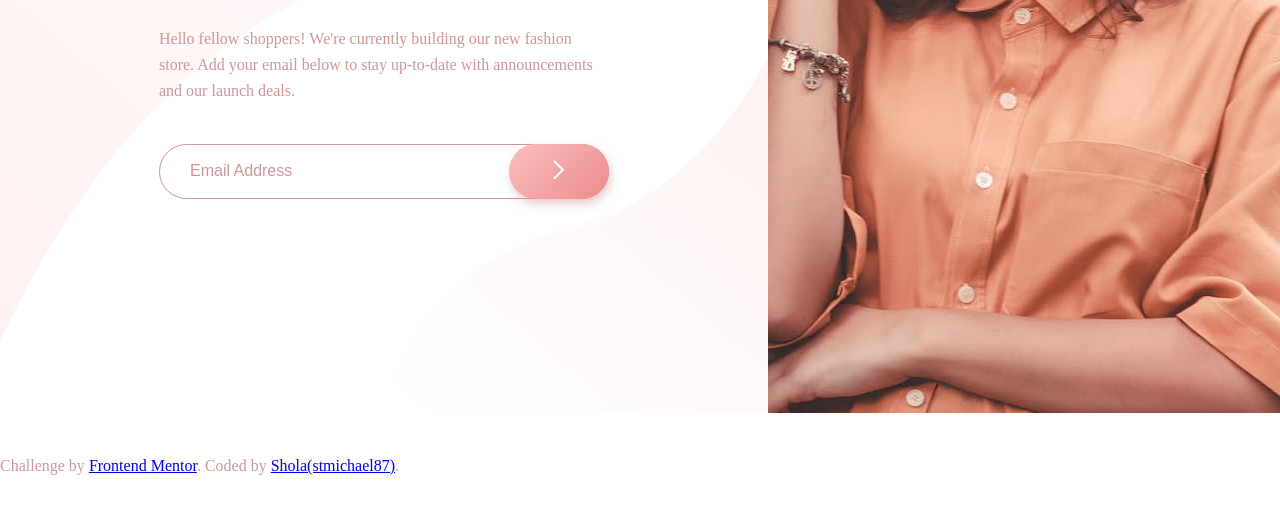
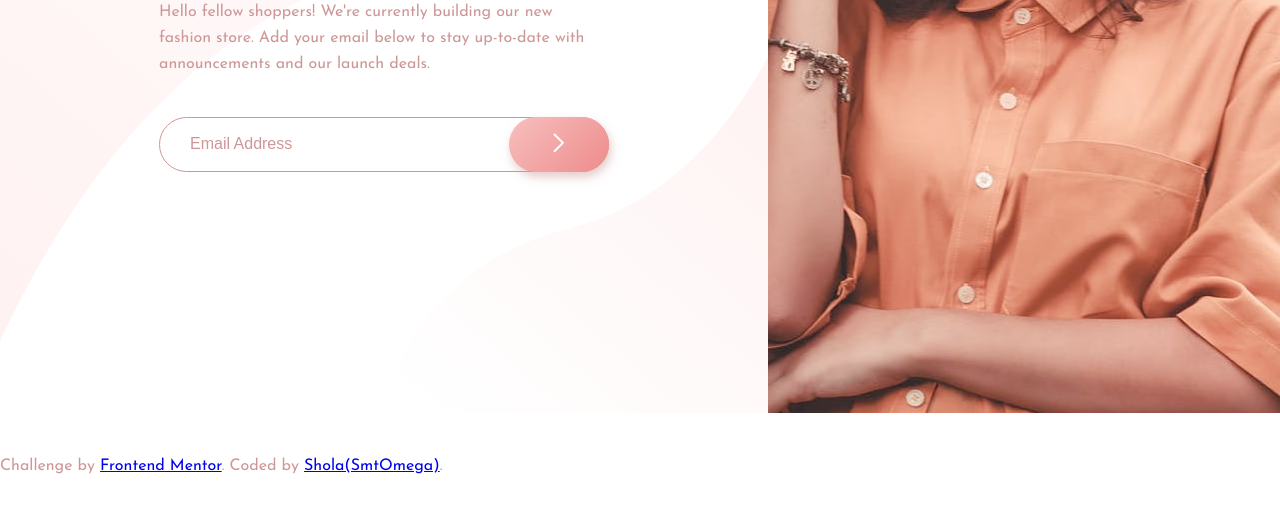
Before and after one commit to SmtOmega/Frontend-mentor-challenge-2, a plain HTML site: page index.html in a window 1280 px wide. Shown: the part 387-906 px from the top of the page. Drawn offline with Linux system fonts and the light colour scheme.

Commit message:
made slight changes to the html(github username) and added font style as specified by the challenge

```diff
--- a/index.html
+++ b/index.html
@@ -46,7 +46,7 @@
   <footer>
     <p class="attribution">
       Challenge by <a href="https://www.frontendmentor.io?ref=challenge" target="_blank">Frontend Mentor</a>.
-      Coded by <a href="#">Shola(stmichael87)</a>.
+      Coded by <a href="#">Shola(SmtOmega)</a>.
     </p>
   </footer>
 
--- a/style.css
+++ b/style.css
@@ -1,8 +1,11 @@
+@import url('https://fonts.googleapis.com/css?family=Josefin+Sans:300,400,600&display=swap');
+
 *{
     box-sizing: border-box;
 }
 
 body {
+    font-family: 'Josefin Sans', sans-serif;
     margin: 0 ;
 }
 
```
